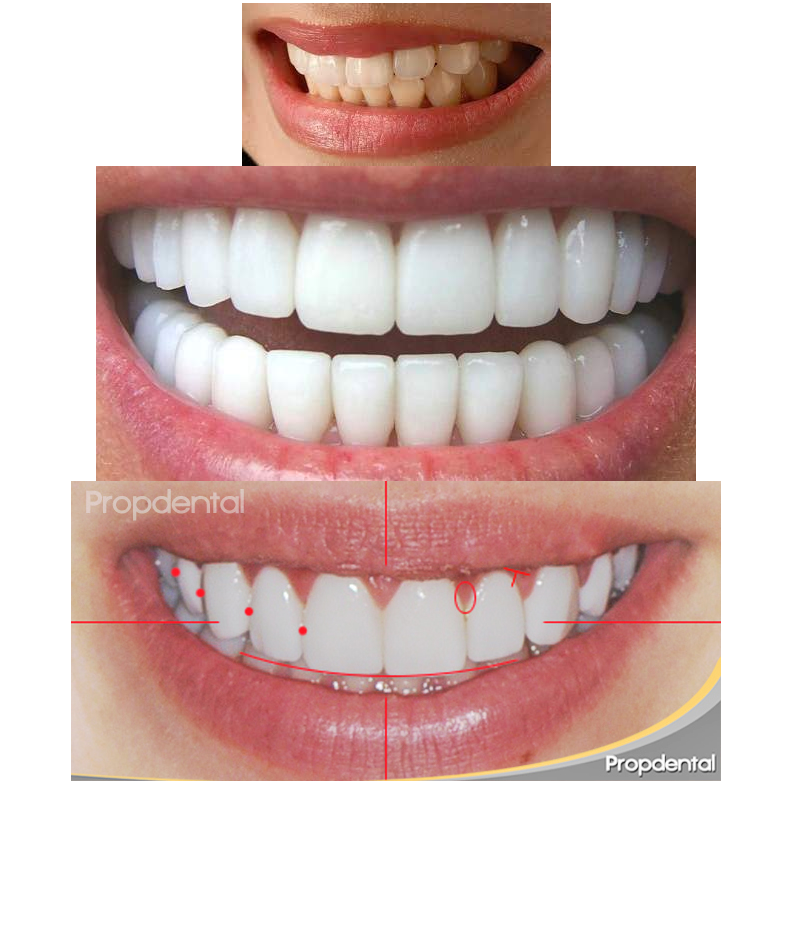
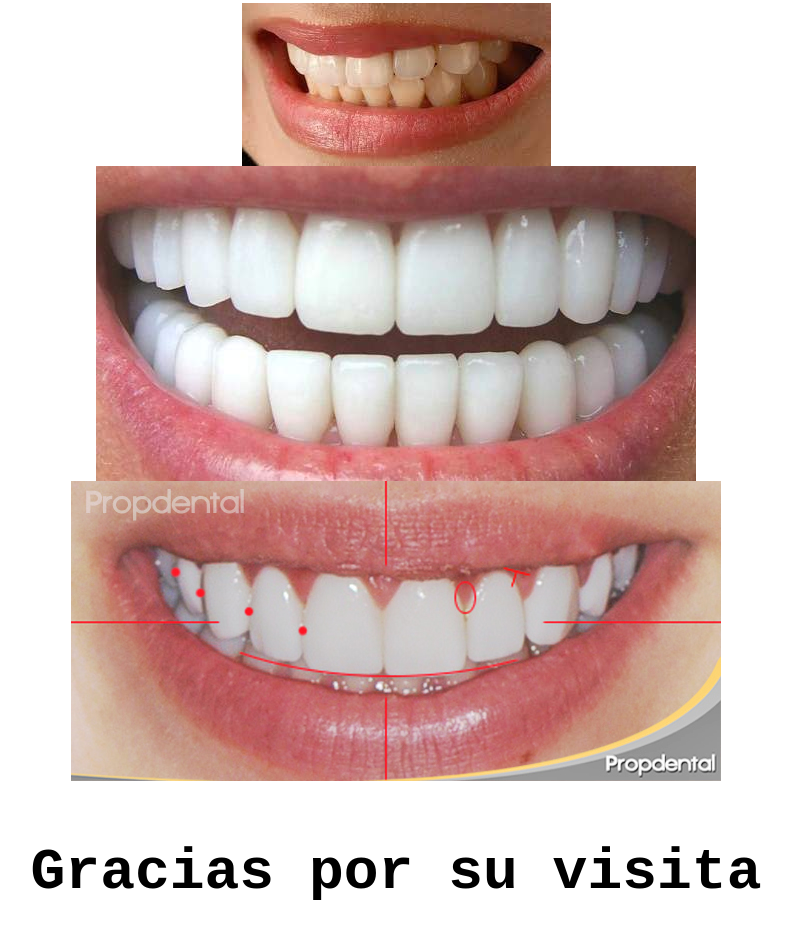
Before and after one commit to DraJessicaBonilla/clase7barra-de-navegacion, a plain HTML site: page about.html in a window 1280 px wide. Shown: the part 358-1297 px from the top of the page, without its empty margins (244-1036 px from the left). Before the commit the page ends 1159 px from the top, so only its background shows below. Drawn offline with Linux system fonts and the light colour scheme.

Commit message:
mi primera confirmacion

```diff
--- a/about.html
+++ b/about.html
@@ -36,6 +36,10 @@
         <img src="imagen3.jpg" alt="Descripción de la imagen 3" />
             </div>
     </div>
+    <div class="greeting">
+      <h1> Gracias por su visita</h1>
+
+    </div>
 
 
     <script src="script.js"></script>
--- a/style.css
+++ b/style.css
@@ -106,6 +106,10 @@ nav a:hover{
     color: #1BF7DE;
     }
 
+    .greeting{
+      text-align: center;
+    }
+
     @media (max-width: 768px) {
         .column {
           flex: 100%;
```
